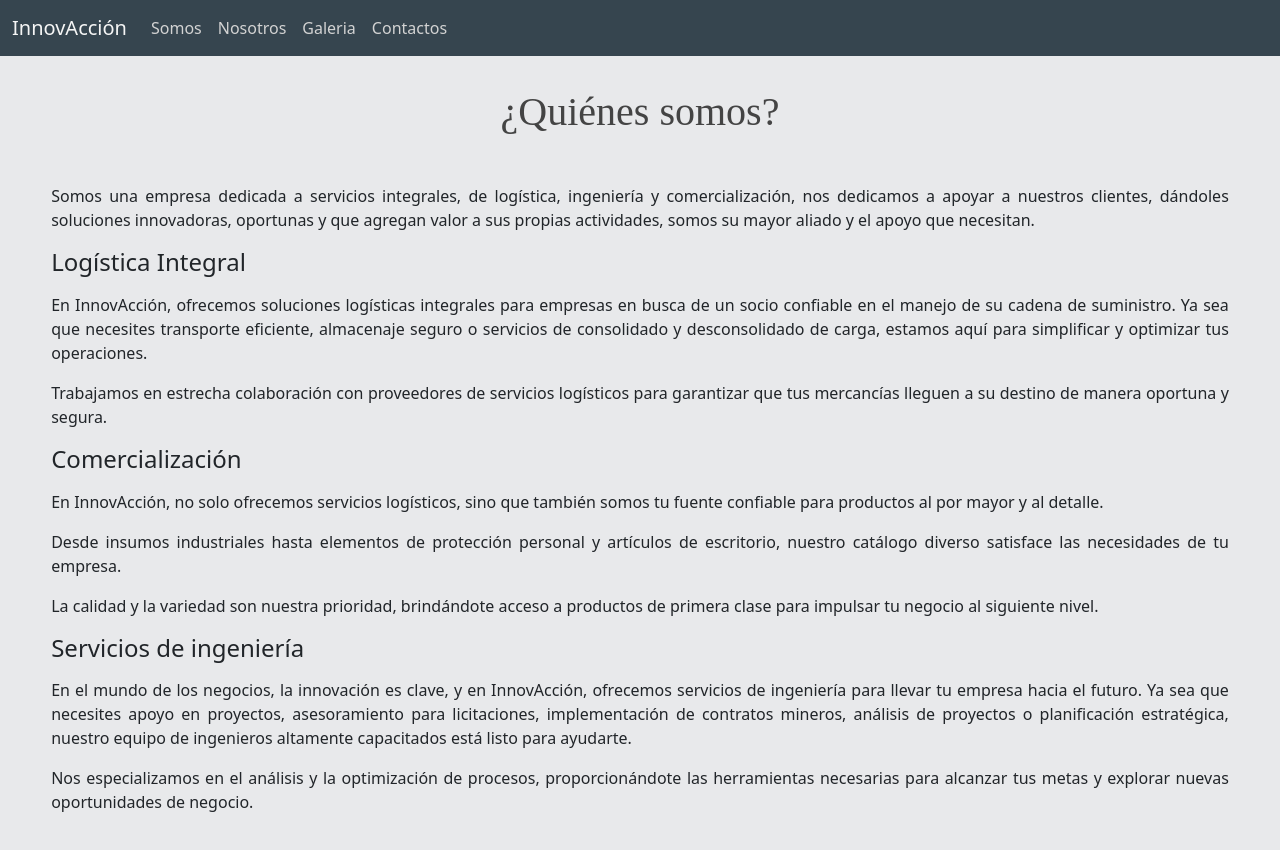
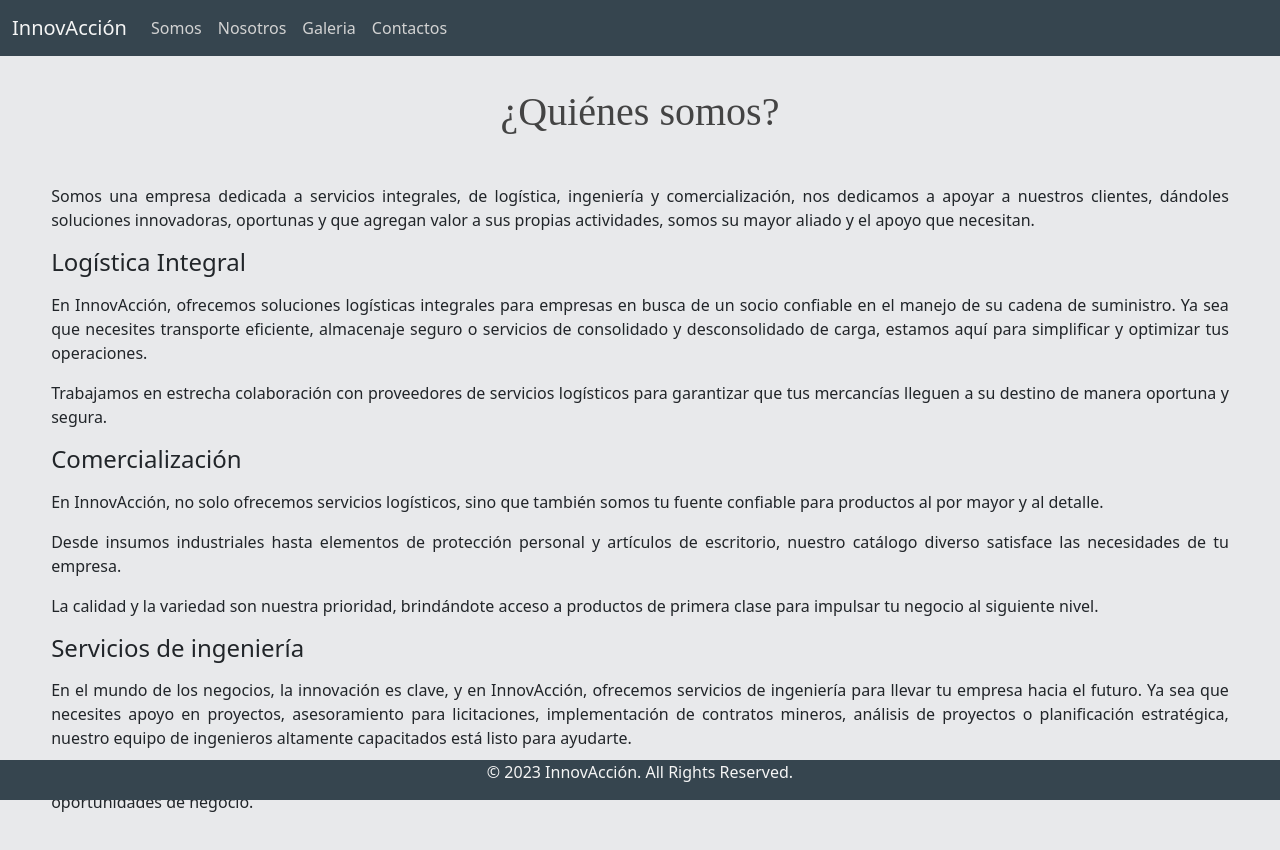
Before and after one commit to TheMismisimo/ProyectoDS, a React (Create React App) app in the folder proyecto1/: page /somos in a window 1280 px wide. Shown: the top 850 px of the page. Built offline with nearby package versions, Linux system fonts and the light colour scheme.

Commit message:
implementacion completa del footer

```diff
--- a/proyecto1/src/Componentes/LectorApi.js
+++ b/proyecto1/src/Componentes/LectorApi.js
@@ -42,7 +42,7 @@ function LectorApi() {
 
   return (
     <div>
-      <div className='row justify-content-center'>
+      <div className='row justify-content-center mb-5'>
         {images.map((image, index) => (
           <div className={`col-lg-4 col-md-12 mb-4 mb-lg-0 ${index % 2 === 0 ? 'mx-4' : ''}`}>
             <img
--- a/proyecto1/src/Paginas/Contactos.js
+++ b/proyecto1/src/Paginas/Contactos.js
@@ -3,6 +3,7 @@ import 'bootstrap/dist/css/bootstrap.min.css'; // Importa los estilos de Bootstr
 import { Modal, Button } from 'react-bootstrap'; // Importa los componentes de react-bootstrap
 import BarraNav from "../Componentes/BarraNav";
 import "../Estilos/Fondo.css";
+import ElFooter from '../Componentes/ElFooter';
 
 
 function Contactos() {
@@ -104,7 +105,7 @@ function Contactos() {
               required
             ></textarea>
           </div>
-          <button type="submit" className="btn btn-primary">
+          <button type="submit" className="btn btn-primary mb-5">
             Enviar
           </button>
         </form>
@@ -125,6 +126,7 @@ function Contactos() {
           </Modal.Footer>
         </Modal>
       </div>
+      <ElFooter/>
     </div>
   )
 }
--- a/proyecto1/src/Paginas/Galeria.js
+++ b/proyecto1/src/Paginas/Galeria.js
@@ -3,7 +3,7 @@ import 'bootstrap/dist/css/bootstrap.min.css'; // Importa los estilos de Bootstr
 import BarraNav from "../Componentes/BarraNav";
 import "../Estilos/Fondo.css";
 import LectorApi from '../Componentes/LectorApi';
-
+import ElFooter from '../Componentes/ElFooter';
 
 function Galeria() {
   return (
@@ -12,6 +12,7 @@ function Galeria() {
       <h1>Nuestra galeria</h1>
 
       <LectorApi/>
+      <ElFooter/>
     </div>
 
   )
--- a/proyecto1/src/Paginas/Nosotros.js
+++ b/proyecto1/src/Paginas/Nosotros.js
@@ -2,7 +2,7 @@ import React from 'react'
 import BarraNav from "../Componentes/BarraNav";
 import "../Estilos/Fondo.css";
 import '../Estilos/Justificado.css'
-
+import ElFooter from '../Componentes/ElFooter';
 
 
 function Nosotros() {
@@ -28,6 +28,7 @@ function Nosotros() {
       <div className='mb-5'>
         <img src='image001.jpg' alt='organigrama' className='d-block w-25 mx-auto'></img>
       </div>
+      <ElFooter/>
     </div>
   )
 }
--- a/proyecto1/src/Paginas/somos.js
+++ b/proyecto1/src/Paginas/somos.js
@@ -3,6 +3,7 @@ import BarraNav from "../Componentes/BarraNav";
 import "../Estilos/Fondo.css";
 import 'bootstrap/dist/css/bootstrap.min.css';
 import '../Estilos/Justificado.css'
+import ElFooter from '../Componentes/ElFooter';
 
 function Somos() {
 
@@ -28,8 +29,9 @@ function Somos() {
       <h4 className='mb-3 texto-justificado'>Servicios de ingeniería</h4>
       <p className='texto-justificado'>En el mundo de los negocios, la innovación es clave, y en InnovAcción, ofrecemos servicios de ingeniería para llevar tu empresa hacia el futuro. Ya sea que necesites apoyo en proyectos, asesoramiento para licitaciones, implementación de contratos mineros, análisis de proyectos o planificación estratégica, nuestro equipo de ingenieros altamente capacitados está listo para ayudarte.
       </p>
-      <p className='texto-justificado'>Nos especializamos en el análisis y la optimización de procesos, proporcionándote las herramientas necesarias para alcanzar tus metas y explorar nuevas oportunidades de negocio.
+      <p className='texto-justificado mb-5'>Nos especializamos en el análisis y la optimización de procesos, proporcionándote las herramientas necesarias para alcanzar tus metas y explorar nuevas oportunidades de negocio.
       </p>
+      <ElFooter/>
     </div>
   );
 }
```
